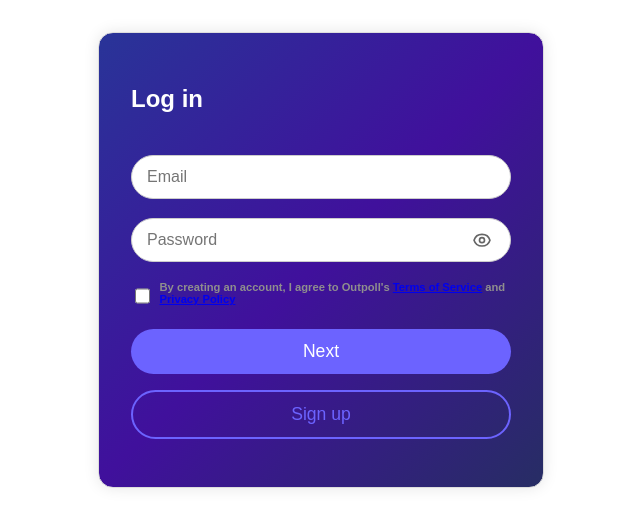
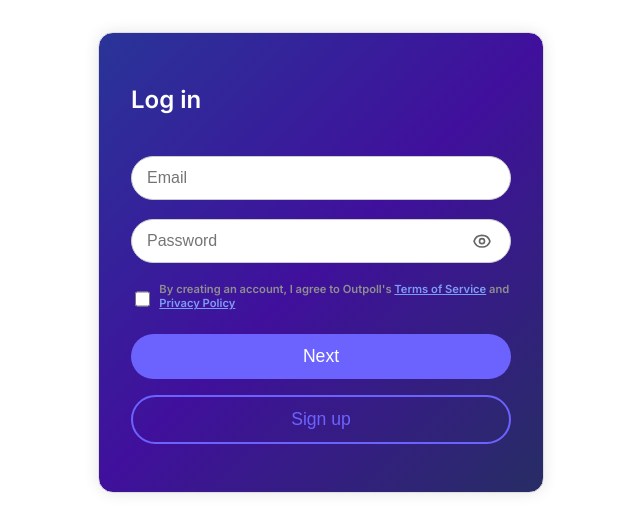
Before and after one commit to Granondo/evil-martians-login-form, a SvelteKit app: page / in a window 1280 px wide. Shown: the top 532 px of the page, without its empty margins (319-959 px from the left). Built offline with nearby package versions, Linux system fonts and the light colour scheme.

Commit message:
update style a little bit

```diff
--- a/src/routes/+page.svelte
+++ b/src/routes/+page.svelte
@@ -179,6 +179,7 @@
 			By creating an account, I agree to Outpoll's
 			<a
 				href="https://www.youtube.com/watch?v=dQw4w9WgXcQ"
+				class="links"
 				class:invalid={formSubmitted && !acceptedTerms}
 				aria-label="Terms of Service"
 			>
@@ -187,6 +188,7 @@
 			and
 			<a
 				href="https://www.youtube.com/watch?v=AvJCqBqQVSM"
+				class="links"
 				class:invalid={formSubmitted && !acceptedTerms}
 				aria-label="Privacy Policy"
 			>
@@ -204,6 +206,7 @@
 <Fireworks bind:this={fw} autostart={false} options={fireworksOptions} class="fireworks" />
 
 <style>
+	@import url('https://fonts.googleapis.com/css2?family=Inter:wght@400;600&display=swap');
 	:root {
 		box-sizing: border-box;
 		--primary-color: #6c63ff;
@@ -222,7 +225,18 @@
 		background: var(--background-gradient);
 		box-shadow: 0 0 15px rgba(0, 0, 0, 0.1);
 		border: 1px solid #ddd;
-		font-family: Arial, sans-serif;
+		font-family:
+			'Inter',
+			-apple-system,
+			BlinkMacSystemFont,
+			'Segoe UI',
+			Roboto,
+			Oxygen,
+			Ubuntu,
+			Cantarell,
+			'Open Sans',
+			'Helvetica Neue',
+			sans-serif;
 		color: #fff;
 		z-index: 10;
 	}
@@ -324,8 +338,15 @@
 	}
 
 	.links {
-		color: #5a67d8;
-		text-decoration: none;
+		color: #7f9cf5;
+		text-decoration: underline;
+		transition: color 0.2s ease;
+	}
+
+	.links:hover,
+	.links a:focus {
+		color: #63b3ed;
+		outline: none;
 	}
 
 	.error-slot {
```
